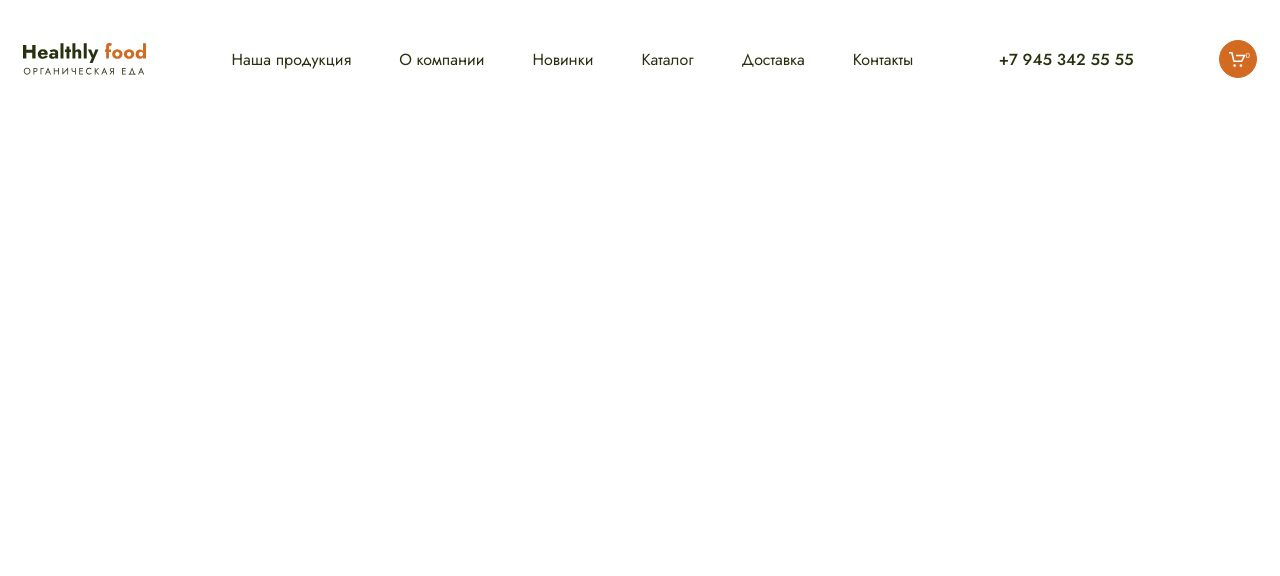
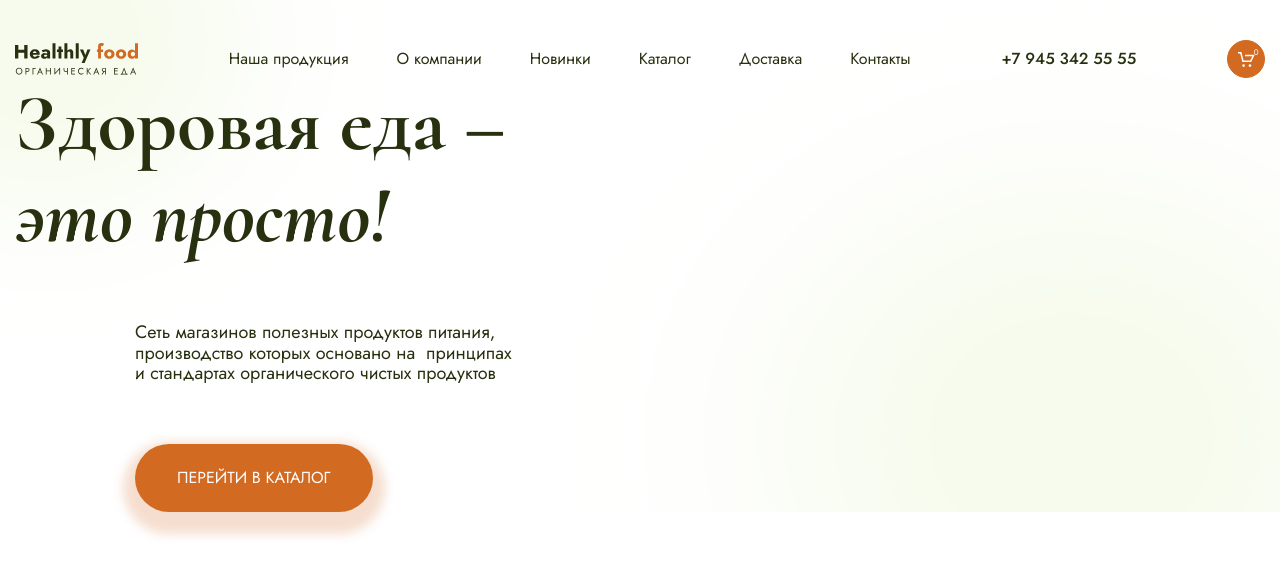
Before and after one commit to E1ena1/Module02-Shop, a website built with webpack: page src/index.html in a window 1280 px wide. Built offline with nearby package versions, Linux system fonts and the light colour scheme.

Commit message:
added main

```diff
--- a/package.json
+++ b/package.json
@@ -16,6 +16,7 @@
     "webpack-dev-server": "^4.8.1"
   },
   "dependencies": {
-    "html-webpack-plugin": "^5.5.0"
+    "html-webpack-plugin": "^5.5.0",
+    "normalize.css": "^8.0.1"
   }
 }
--- a/src/index.html
+++ b/src/index.html
@@ -37,6 +37,21 @@
                <span class="header__counter">0</span>
            </button>
        </header>
+       <div class="container">
+        <div class="main__text">
+            <h1 class="title title_block">
+             Здоровая еда &ndash;
+                <span class="title__span">это просто!</span>
+            </h1>
+            <div class="main__item">
+                <p class="description description_size-s">Сеть магазинов полезных продуктов питания, производство которых основано на &nbsp;принципах и стандартах органического чистых продуктов
+                </p>
+                <div class="main__link">
+                    <a href="#" class="link">Перейти в каталог</a>
+                </div>
+            </div>
+        </div>
+       </div>
    </div>
 </body>
 </html>
--- a/src/index.js
+++ b/src/index.js
@@ -1 +1,2 @@
+import 'normalize.css'
 import './styles/main.scss'
--- a/src/styles/main.scss
+++ b/src/styles/main.scss
@@ -13,17 +13,16 @@
 body {
     font-size: 1.6rem;
     font-family: $font-jost;
+    color: $green;
 }
 
 .header {
     max-width: 1440px;
     margin: 0 auto;
-    padding-left: 15px;
-    padding-right: 15px;
+    padding: 4rem 15px 0 15px;
     display: flex;
     justify-content: space-between;
     align-items: center;
-    margin-top: 4rem;
     &__nav {
         display: flex;
         list-style-type: none;
@@ -32,7 +31,6 @@
         gap: 4.8rem;
     }
     &__link {
-        font-size: 1.6rem;
         color:$green;
         text-decoration: none;
         &:hover {
@@ -40,7 +38,6 @@
         }
     }
     &__tel {
-        font-size: 1.6rem;
         color: $green;
         font-weight: 500;
         text-decoration: none;
@@ -69,8 +66,8 @@
         font-size: .8rem;
         color: $white;
         position: absolute;
-        top: 1rem;
-        right: .6rem;
+        top: 0.7rem;
+        right: .55rem;
     }
 }
 .logo {
@@ -81,3 +78,51 @@
     width: 12.3rem;
     height: 3.2rem;
 }
+.container {
+    max-width: 1440px;
+    margin: 0 auto;
+    padding-left: 15px;
+    padding-right: 15px;
+}
+.main {
+    background-image: url(../images/main.png);
+    background-size: cover;
+    background-position-x: center;
+    &__item {
+        margin-left: 12rem;
+        max-width: 378px;
+        margin-top: 6rem;
+    }
+    &__link {
+        margin-top: 6rem;
+    }
+}
+.title {
+    font-family: $font-cormorant;
+    font-weight: 700;
+    font-size: 8rem;
+    margin: 0;
+    &__span {
+        font-style: italic;
+    }
+    &_block {
+        .title__span {
+            display: block;
+        }
+    }
+}
+.description {
+    &_size-s {
+        font-size: 1.8rem;
+    }
+}
+.link {
+    color: $white;
+    text-transform: uppercase;
+    padding: 2.5rem 4.2rem;
+    background-color: $orange;
+    box-shadow: 0px 1rem 1.1rem 1.2rem rgba(207, 92, 13, 0.2);
+    text-decoration: none;
+    border-radius: 3.9rem;
+    display: inline-block;
+}
```
Also changed, not shown: dist/images/e28d00b05ac9157f4866.png (added), dist/index.html, dist/styles/main.css, src/images/main.png (added), 1 other file.
